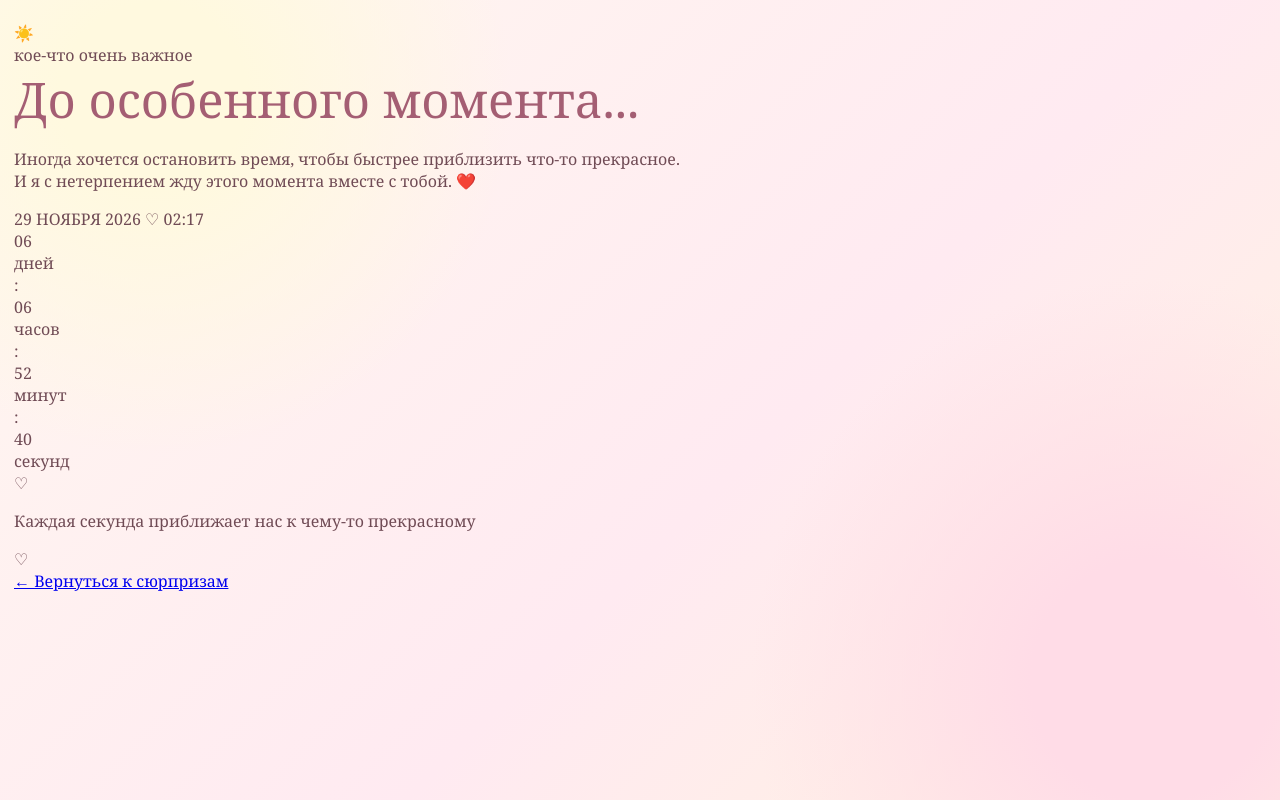
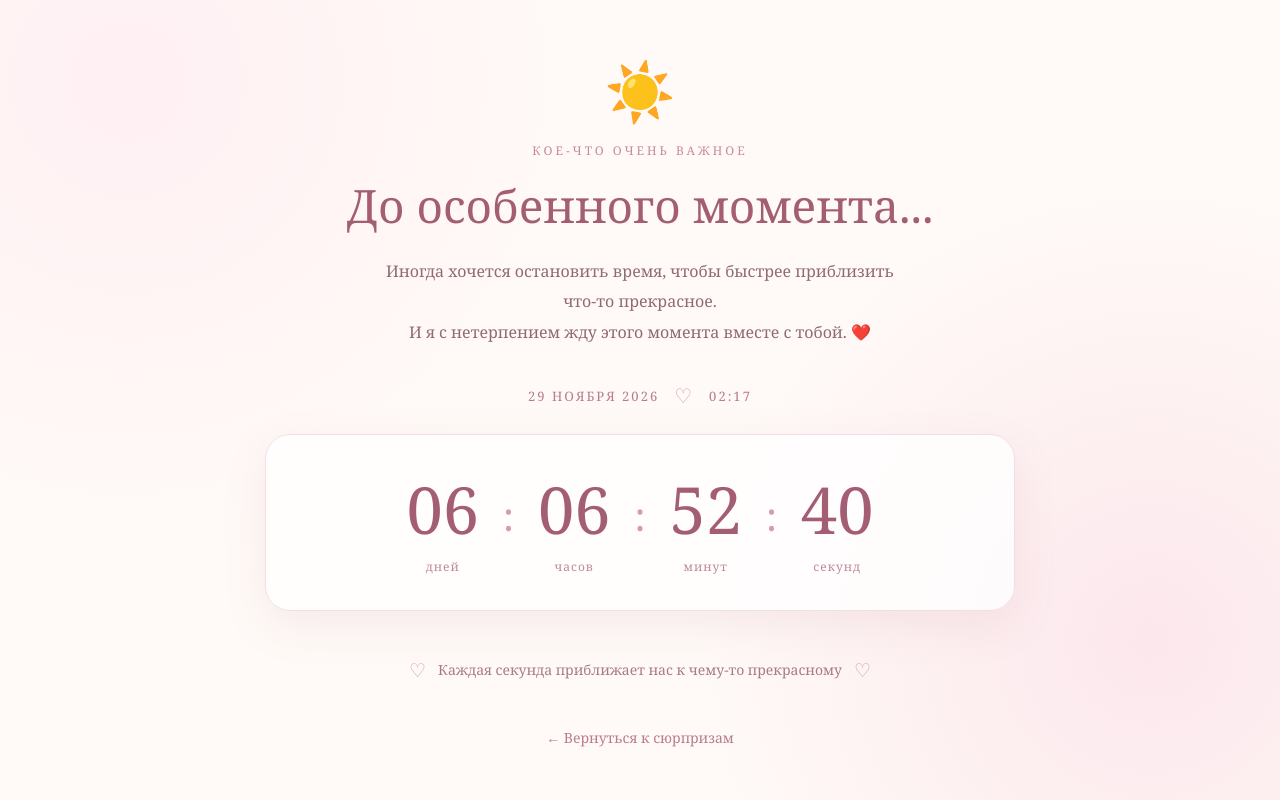
Before and after one commit to nehaevbogdan16-svg/nastenka, a plain HTML site: page countdown.html in a window 1280 px wide. Drawn offline with Linux system fonts and the light colour scheme.

Commit message:
Add countdown page styles to style.css

```diff
--- a/style.css
+++ b/style.css
@@ -823,3 +823,332 @@ video {
     }
 
 }
+/* ==============================
+
+   СТРАНИЦА ОБРАТНОГО ОТСЧЁТА
+
+============================== */
+
+.countdown-page {
+
+    min-height: 100vh;
+
+    padding: 30px 20px;
+
+    display: flex;
+
+    align-items: center;
+
+    justify-content: center;
+
+    background:
+
+        radial-gradient(circle at 10% 10%, #fff0f3, transparent 35%),
+
+        radial-gradient(circle at 90% 80%, #fce7ec, transparent 35%),
+
+        #fffaf7;
+
+}
+
+.countdown-container {
+
+    width: 100%;
+
+    max-width: 750px;
+
+    margin: 0 auto;
+
+    text-align: center;
+
+}
+
+/* Солнце */
+
+.countdown-sun {
+
+    font-size: 55px;
+
+    margin-bottom: 15px;
+
+    animation: countdownSun 4s ease-in-out infinite;
+
+}
+
+@keyframes countdownSun {
+
+    0%, 100% {
+
+        transform: rotate(-8deg) scale(1);
+
+    }
+
+    50% {
+
+        transform: rotate(8deg) scale(1.08);
+
+    }
+
+}
+
+/* Заголовки */
+
+.countdown-kicker {
+
+    color: #c58b9b;
+
+    font-size: 12px;
+
+    letter-spacing: 3px;
+
+    text-transform: uppercase;
+
+    margin-bottom: 15px;
+
+}
+
+.countdown-container h1 {
+
+    color: #a45e73;
+
+    font-family: Georgia, serif;
+
+    font-size: clamp(30px, 6vw, 46px);
+
+    font-weight: 500;
+
+    margin: 10px 0 20px;
+
+}
+
+.countdown-description {
+
+    max-width: 530px;
+
+    margin: 0 auto;
+
+    color: #906a73;
+
+    font-family: Georgia, serif;
+
+    font-size: 16px;
+
+    line-height: 1.9;
+
+}
+
+/* Дата */
+
+.countdown-date {
+
+    display: flex;
+
+    align-items: center;
+
+    justify-content: center;
+
+    gap: 15px;
+
+    margin: 35px 0 25px;
+
+    color: #b77c8e;
+
+    font-size: 13px;
+
+    letter-spacing: 2px;
+
+}
+
+.countdown-date-divider {
+
+    color: #d99aaa;
+
+    font-size: 20px;
+
+}
+
+/* Карточка таймера */
+
+.countdown-card {
+
+    display: flex;
+
+    align-items: center;
+
+    justify-content: center;
+
+    gap: 15px;
+
+    padding: 35px 20px;
+
+    background: rgba(255, 255, 255, 0.8);
+
+    border: 1px solid #f2dfe3;
+
+    border-radius: 25px;
+
+    box-shadow: 0 15px 45px rgba(164, 94, 115, 0.10);
+
+}
+
+.countdown-item {
+
+    min-width: 90px;
+
+}
+
+.countdown-number {
+
+    color: #a45e73;
+
+    font-family: Georgia, serif;
+
+    font-size: clamp(35px, 8vw, 65px);
+
+    font-weight: 500;
+
+    font-variant-numeric: tabular-nums;
+
+    line-height: 1.2;
+
+}
+
+.countdown-label {
+
+    margin-top: 10px;
+
+    color: #bd8998;
+
+    font-size: 12px;
+
+    letter-spacing: 1px;
+
+}
+
+.countdown-separator {
+
+    color: #d99aaa;
+
+    font-family: Georgia, serif;
+
+    font-size: 40px;
+
+    margin-top: -15px;
+
+}
+
+/* Нижняя надпись */
+
+.countdown-bottom {
+
+    display: flex;
+
+    align-items: center;
+
+    justify-content: center;
+
+    gap: 12px;
+
+    margin-top: 35px;
+
+}
+
+.countdown-bottom span {
+
+    color: #d99aaa;
+
+    font-size: 19px;
+
+}
+
+.countdown-bottom p {
+
+    color: #a77b85;
+
+    font-family: Georgia, serif;
+
+    font-size: 14px;
+
+}
+
+/* Кнопка назад */
+
+.countdown-back {
+
+    display: inline-block;
+
+    margin-top: 35px;
+
+    color: #b77c8e;
+
+    text-decoration: none;
+
+    font-size: 14px;
+
+    transition: color .3s ease;
+
+}
+
+.countdown-back:hover {
+
+    color: #8e5267;
+
+}
+
+/* Телефоны */
+
+@media (max-width: 600px) {
+
+    .countdown-page {
+
+        padding: 25px 15px;
+
+    }
+
+    .countdown-card {
+
+        gap: 5px;
+
+        padding: 30px 10px;
+
+    }
+
+    .countdown-item {
+
+        min-width: 0;
+
+        flex: 1;
+
+    }
+
+    .countdown-number {
+
+        font-size: clamp(28px, 8vw, 43px);
+
+    }
+
+    .countdown-separator {
+
+        font-size: 25px;
+
+    }
+
+    .countdown-label {
+
+        font-size: 10px;
+
+    }
+
+    .countdown-description {
+
+        font-size: 14px;
+
+    }
+
+    .countdown-bottom p {
+
+        font-size: 12px;
+
+    }
+
+}
```
